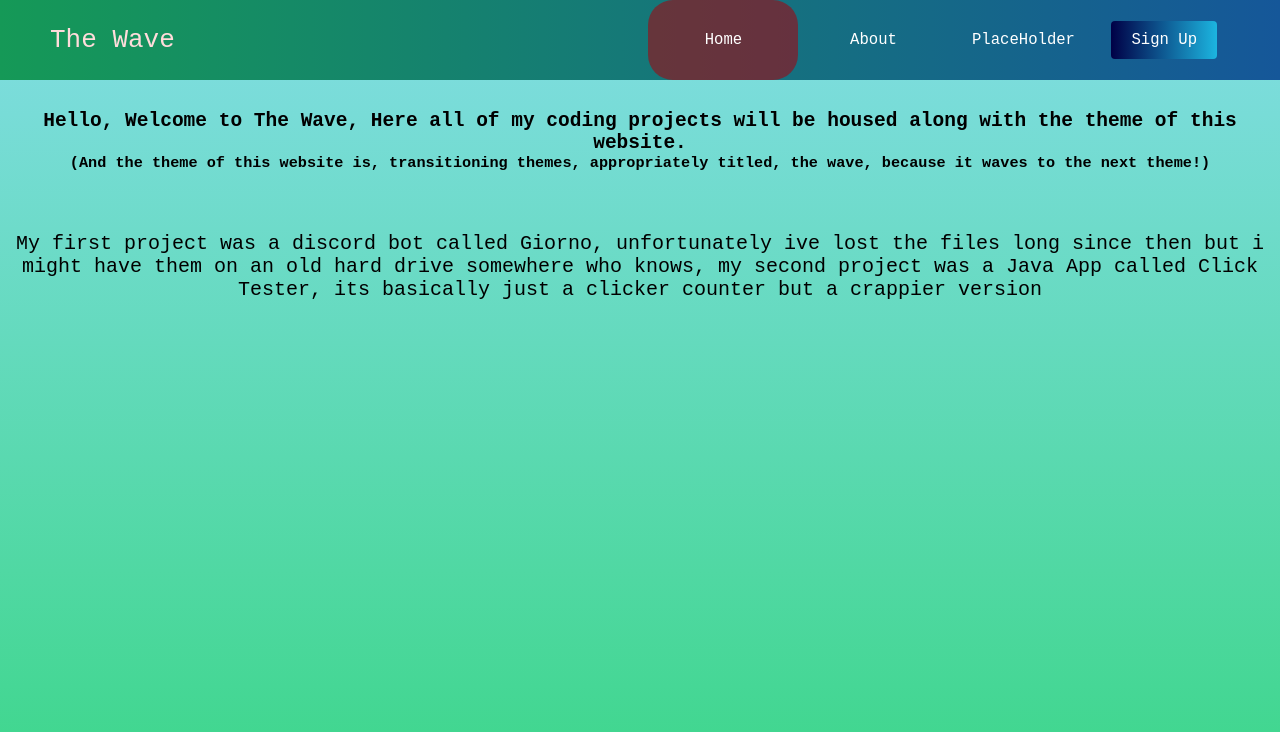
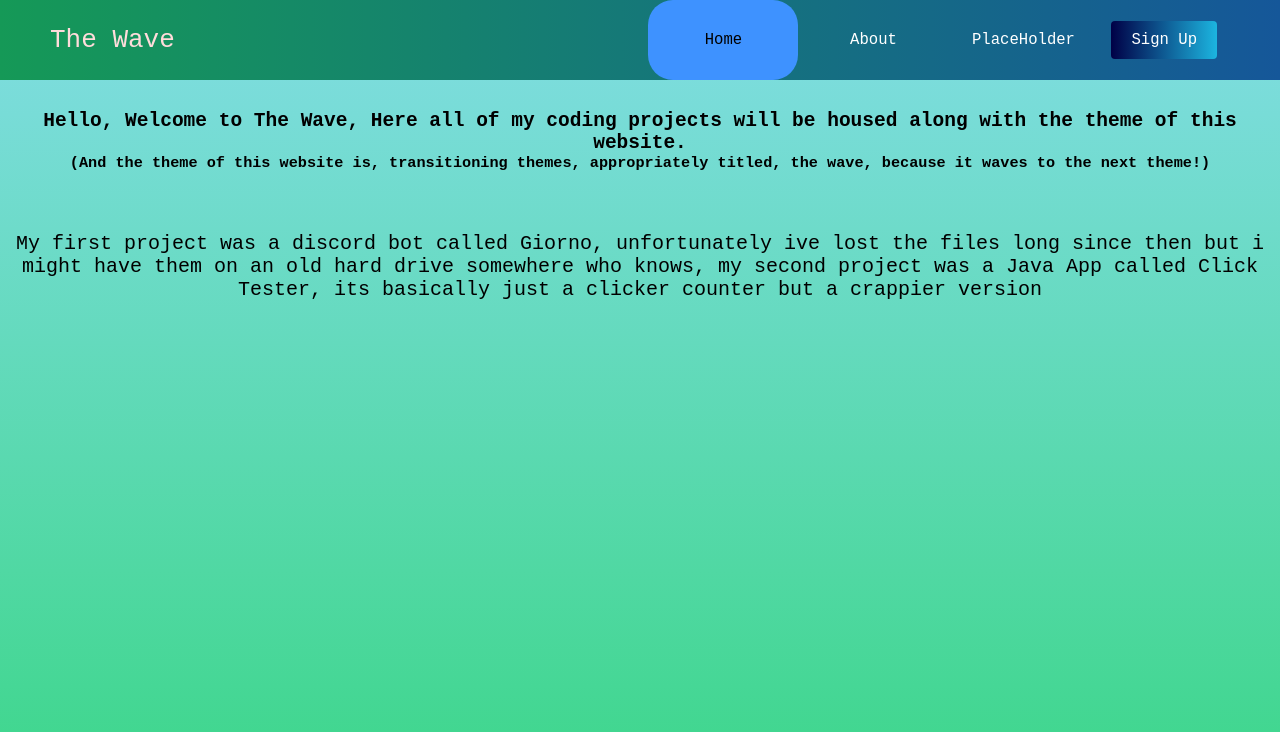
Before and after one commit to Boomy639/The-Wave, a plain HTML site: page index.html in a window 1280 px wide. In both pictures the pointer is over the link "Home". Drawn offline with Linux system fonts and the light colour scheme.

Commit message:
changed hover colors

```diff
--- a/styles.css
+++ b/styles.css
@@ -103,9 +103,9 @@ body {
     }
 
 .navbar__links:hover {
-    color: linear-gradient(to right, #3cd689, #82dde4);
+    color: rgb(0, 0, 0);
     transition: all 0.3s ease;
-    background-color: #a7000b8e;
+    background-color: rgb(62, 146, 255);
     border-radius: 25px;
 }
 
```
